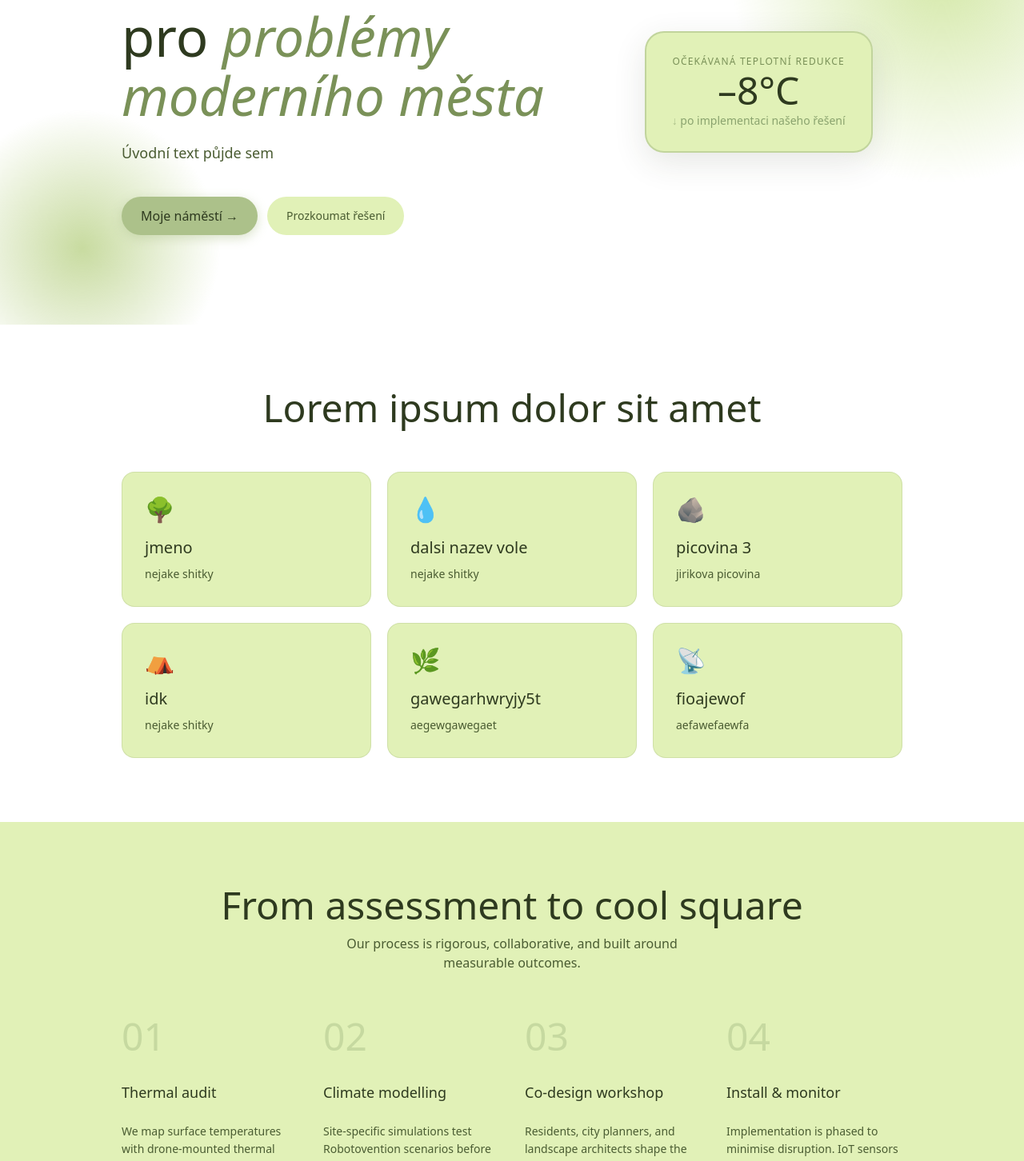
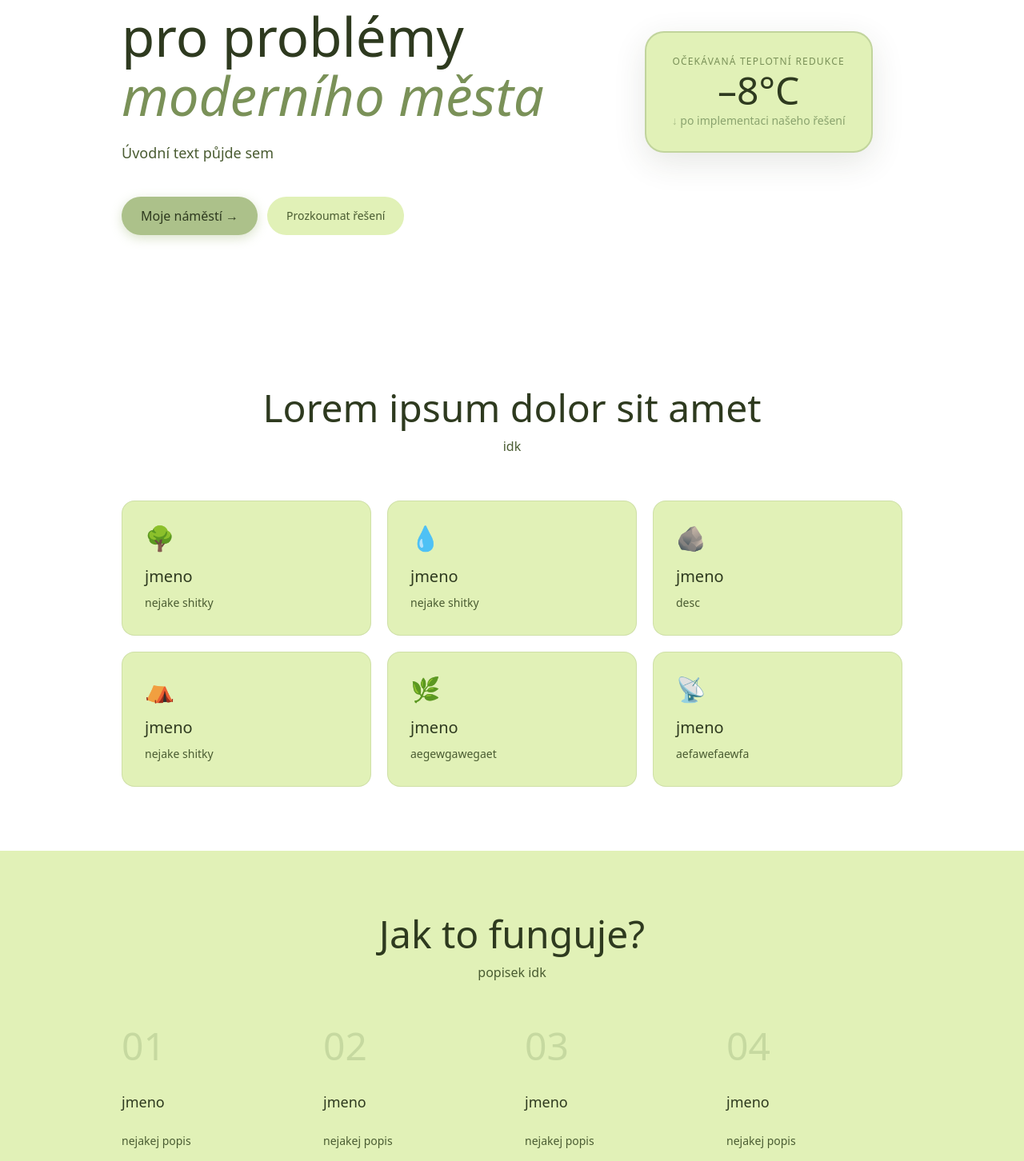
Before and after one commit to Galacti-Official/Cool-Squares, a Next.js app: page / in a window 1280 px wide. Shown: the part 242-1694 px from the top of the page at 80% size. Built offline with nearby package versions, Linux system fonts and the light colour scheme.

Commit message:
refactor2

```diff
--- a/components/CtaBanner.tsx
+++ b/components/CtaBanner.tsx
@@ -5,10 +5,10 @@ export default function CtaBanner() {
         <div>
           <div className="bg-gradient-to-br from-btn to-[#c8dba0] rounded-3xl px-10 py-14 flex flex-col md:flex-row items-center justify-between gap-8">
             <h2 className="font-display text-3xl md:text-4xl text-text max-w-lg">
-              Is your city square suffering from heat stress?
+              Trpí vaše náměstí přehříváním? Vyzkoušejte náš plánovač a ochlaďte své město!
             </h2>
             <button className="shrink-0 inline-flex items-center gap-2 px-7 py-3.5 rounded-full font-medium bg-text text-bg shadow-[0_6px_20px_rgba(46,58,31,0.3)] hover:bg-[#1a2410] hover:-translate-y-0.5 active:translate-y-0 transition-all">
-              Request a free thermal audit →
+              Vyzkoušet →
             </button>
           </div>
         </div>
--- a/components/Features.tsx
+++ b/components/Features.tsx
@@ -6,27 +6,27 @@ const features = [
   },
   {
     icon: "💧",
-    title: "dalsi nazev vole",
+    title: "jmeno",
     desc: "nejake shitky",
   },
   {
     icon: "🪨",
-    title: "picovina 3",
-    desc: "jirikova picovina",
+    title: "jmeno",
+    desc: "desc",
   },
   {
     icon: "⛺",
-    title: "idk",
+    title: "jmeno",
     desc: "nejake shitky",
   },
   {
     icon: "🌿",
-    title: "gawegarhwryjy5t",
+    title: "jmeno",
     desc: "aegewgawegaet",
   },
   {
     icon: "📡",
-    title: "fioajewof",
+    title: "jmeno",
     desc: "aefawefaewfa"
   }
 ];
@@ -40,7 +40,7 @@ export default function Features() {
             Lorem ipsum dolor sit amet
           </h2>
           <p className="text-text-mid max-w-md mx-auto">
-
+            idk
           </p>
         </div>
 
--- a/components/Hero.tsx
+++ b/components/Hero.tsx
@@ -1,16 +1,12 @@
 export default function Hero() {
   return (
     <section className="relative py-28 overflow-hidden">
-      {/* Background blobs */}
-      <div className="pointer-events-none absolute -top-32 -right-36 w-[520px] h-[520px] rounded-full bg-[radial-gradient(circle,#d4e8a8,transparent_70%)] animate-drift-slow" />
-      <div className="pointer-events-none absolute -bottom-16 -left-20 w-[340px] h-[340px] rounded-full bg-[radial-gradient(circle,#c8dba0,transparent_70%)] animate-drift-rev" />
-
       <div className="relative z-10 max-w-5xl mx-auto px-6 flex items-center">
         {/* Left content */}
         <div className="max-w-xl">
           <h1 className="font-display text-5xl md:text-[4.2rem] leading-[1.1] text-text mb-5">
-            Moderní řešení pro {" "}
-            <em className="italic text-text-light">problémy moderního města</em>
+            Moderní řešení pro problémy {" "}
+            <em className="italic text-text-light">moderního města</em>
           </h1>
 
           <p className="text-text-mid text-lg max-w-md mb-10 leading-relaxed">
--- a/components/HowItWorks.tsx
+++ b/components/HowItWorks.tsx
@@ -1,20 +1,20 @@
 const steps = [
   {
-    title: "Thermal audit",
-    desc: "We map surface temperatures with drone-mounted thermal cameras to identify hot spots and shade deficits.",
+    title: "jmeno",
+    desc: "nejakej popis",
   },
   {
-    title: "Climate modelling",
-    desc: "Site-specific simulations test Robotovention scenarios before a single euro is committed to construction.",
+    title: "jmeno",
+    desc: "nejakej popis",
   },
   {
-    title: "Co-design workshop",
-    desc: "Residents, city planners, and landscape architects shape the final design together over two public sessions.",
+    title: "jmeno",
+    desc: "nejakej popis",
   },
   {
-    title: "Install & monitor",
-    desc: "Implementation is phased to minimise disruption. IoT sensors track outcomes against baseline for 12 months.",
-  },
+    title: "jmeno",
+    desc: "nejakej popis",
+  }
 ];
 
 export default function HowItWorks() {
@@ -23,10 +23,10 @@ export default function HowItWorks() {
       <div className="max-w-5xl mx-auto px-6">
         <div className="text-center mb-14">
           <h2 className="font-display text-4xl md:text-5xl text-text mb-3">
-            From assessment to cool square
+            Jak to funguje?
           </h2>
           <p className="text-text-mid max-w-md mx-auto">
-            Our process is rigorous, collaborative, and built around measurable outcomes.
+            popisek idk
           </p>
         </div>
 
```
